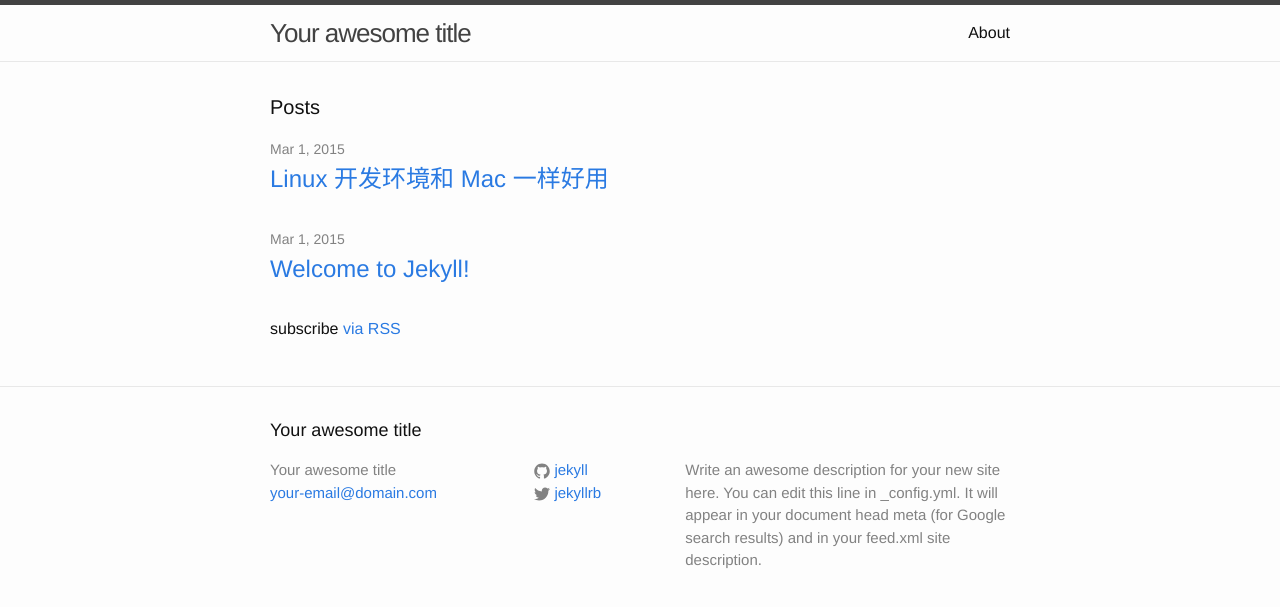
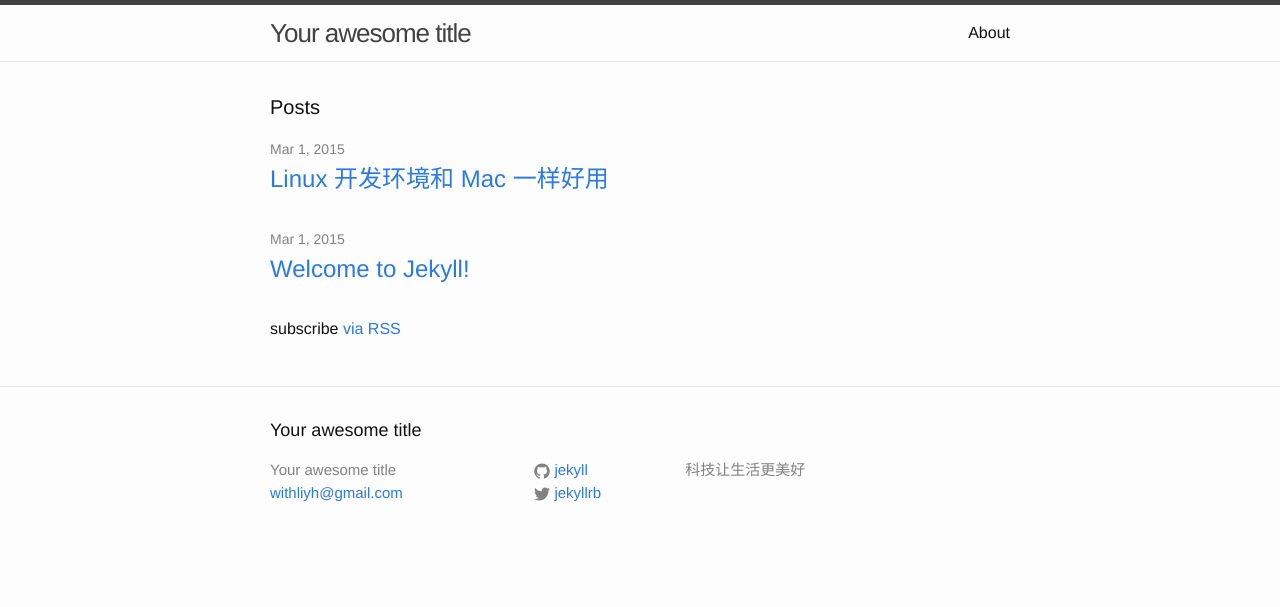
Before and after one commit to withliyh/withliyh.github.io, a Jekyll site: the page built from index.html, in a window 1280 px wide. Shown: the top 607 px of the page. Built offline with Jekyll 4.4.1, drawn with Linux system fonts in a browser that asks for light colours.

Commit message:
修改blog标题、描述、主页地址

```diff
--- a/_config.yml
+++ b/_config.yml
@@ -1,12 +1,10 @@
 # Site settings
 title: Your awesome title
-email: your-email@domain.com
+email: withliyh@gmail.com
 description: > # this means to ignore newlines until "baseurl:"
-  Write an awesome description for your new site here. You can edit this
-  line in _config.yml. It will appear in your document head meta (for
-  Google search results) and in your feed.xml site description.
+    科技让生活更美好
 baseurl: "" # the subpath of your site, e.g. /blog/
-url: "http://yourdomain.com" # the base hostname & protocol for your site
+url: "https://withliyh.github.io" # the base hostname & protocol for your site
 twitter_username: jekyllrb
 github_username:  jekyll
 
```
